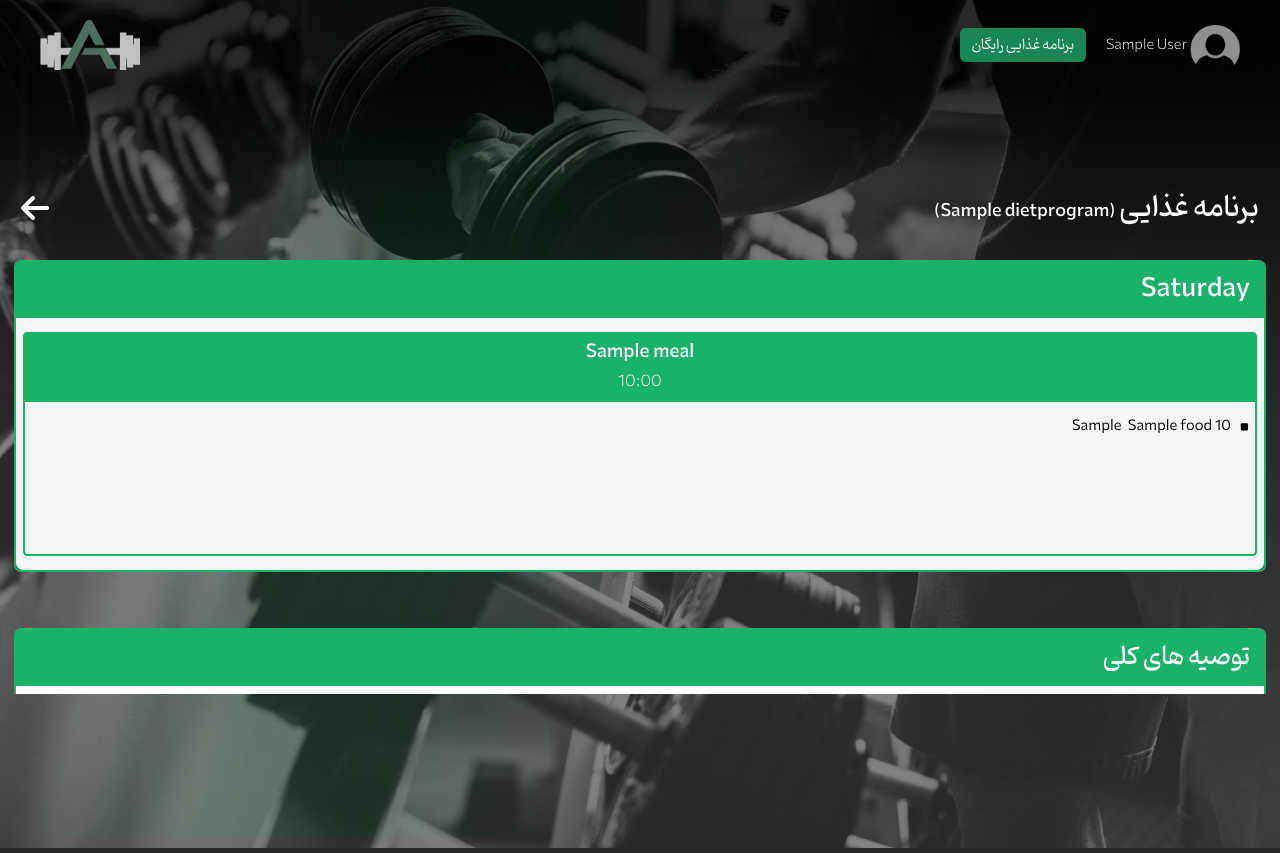
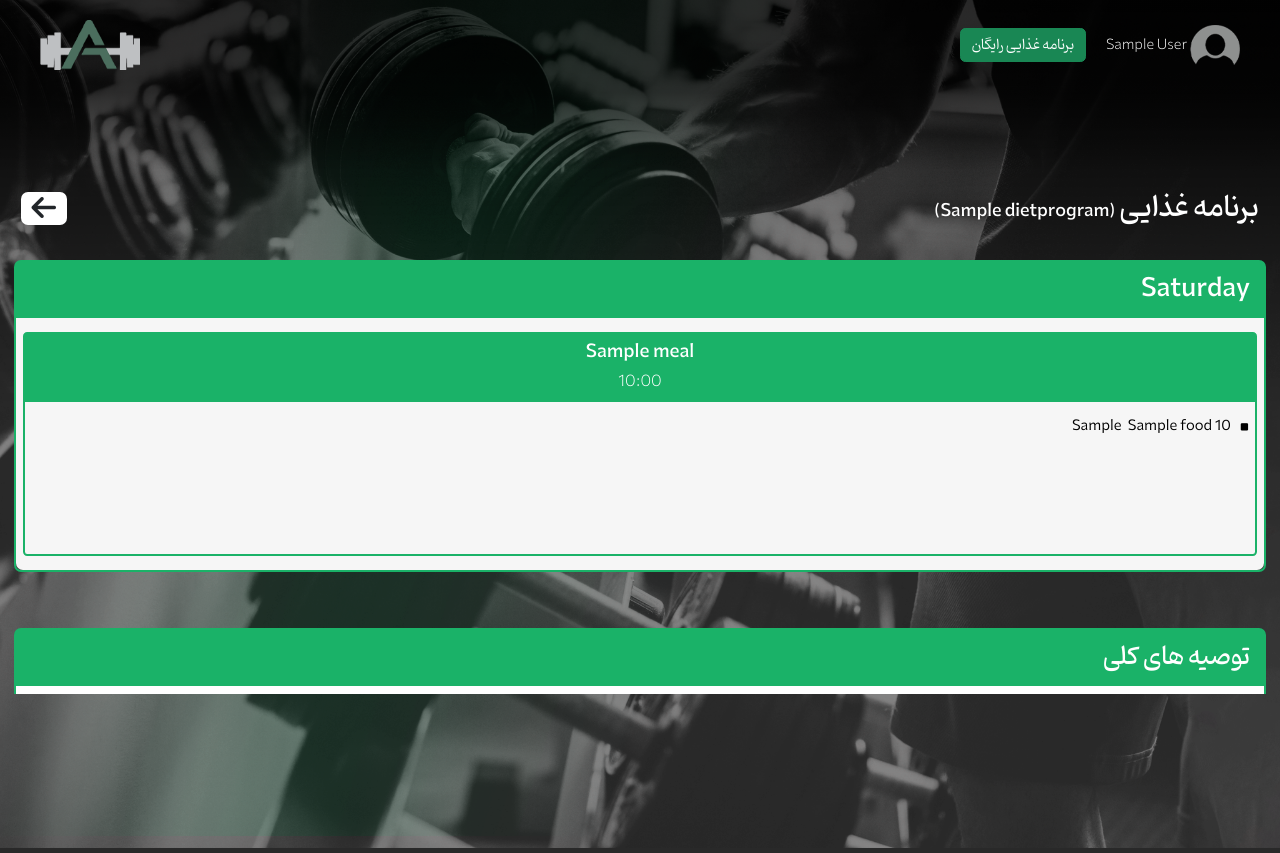
Before and after one commit to FZl47-Projects/alavi, a Django app: page /program/diet-program/1/ in a window 1280 px wide. Run offline with Django 4.2, Linux system fonts and the light colour scheme; a user stored in the database is signed in; tables that the repository leaves empty hold one stand-in row (values such as "Sample post"); some libraries are stand-ins or nearby versions; some web fonts are replaced.

Commit message:
Change back-btn in exercise-program & diet-program template, Modify custom user-profile.css

```diff
--- a/src/account/templates/account/user-profile.html
+++ b/src/account/templates/account/user-profile.html
@@ -100,7 +100,7 @@
                                     <a href="{% url 'admin:program_dietprogram_add' %}" class="btn btn-white m-1 p-2">
                                         ایجاد برنامه غذایی
                                     </a>
-                                    <a href="#" class="btn btn-white m-1 p-2">
+                                    <a href="{% url 'admin:exercise_exerciseprogram_add' %}" class="btn btn-white m-1 p-2">
                                         ایجاد برنامه تمرینی
                                     </a>
                                 </div>
--- a/src/exercise/templates/exercise/exercise-program.html
+++ b/src/exercise/templates/exercise/exercise-program.html
@@ -24,8 +24,8 @@
                     برنامه ورزشی
                     <span style="font-size: 0.6em">({{ exercise_program.title }})</span>
                 </h2>
-                <a href="{% url 'account:user-profile' exercise_program.user.id %}" class="m-4">
-                    <i class="fa fa-arrow-left" style="font-size: 24pt; color: white"></i>
+                <a href="{% url 'account:user-profile' exercise_program.user.id %}" class="m-4 back-2">
+                    <i class="fa fa-arrow-left" style="margin-top: 0.15rem;"></i>
                 </a>
             </div>
 
--- a/src/program/templates/program/diet-program.html
+++ b/src/program/templates/program/diet-program.html
@@ -24,8 +24,8 @@
                     برنامه غذایی
                     <span style="font-size: 0.6em">({{ diet_program.title }})</span>
                 </h2>
-                <a href="{% url 'account:user-profile' diet_program.user.id %}" class="m-4">
-                    <i class="fa fa-arrow-left" style="font-size: 24pt; color: white"></i>
+                <a href="{% url 'account:user-profile' diet_program.user.id %}" class="m-4 back-2">
+                    <i class="fa fa-arrow-left" style="margin-top: 0.15rem;"></i>
                 </a>
             </div>
 
--- a/src/static/front/styles/user-profile.css
+++ b/src/static/front/styles/user-profile.css
@@ -427,6 +427,17 @@
   box-shadow: 0 0 10px rgb(229, 229, 229);
 }
 
+.back-2 {
+  background-color: white;
+  border-radius: 0.5rem;
+  padding: 0 0.75rem;
+  font-size: 2rem;
+}
+
+.back-2:hover {
+  box-shadow: 0 0 10px rgb(229, 229, 229);
+}
+
 .content-modal {
   display: none;
   width: 100%;
```
